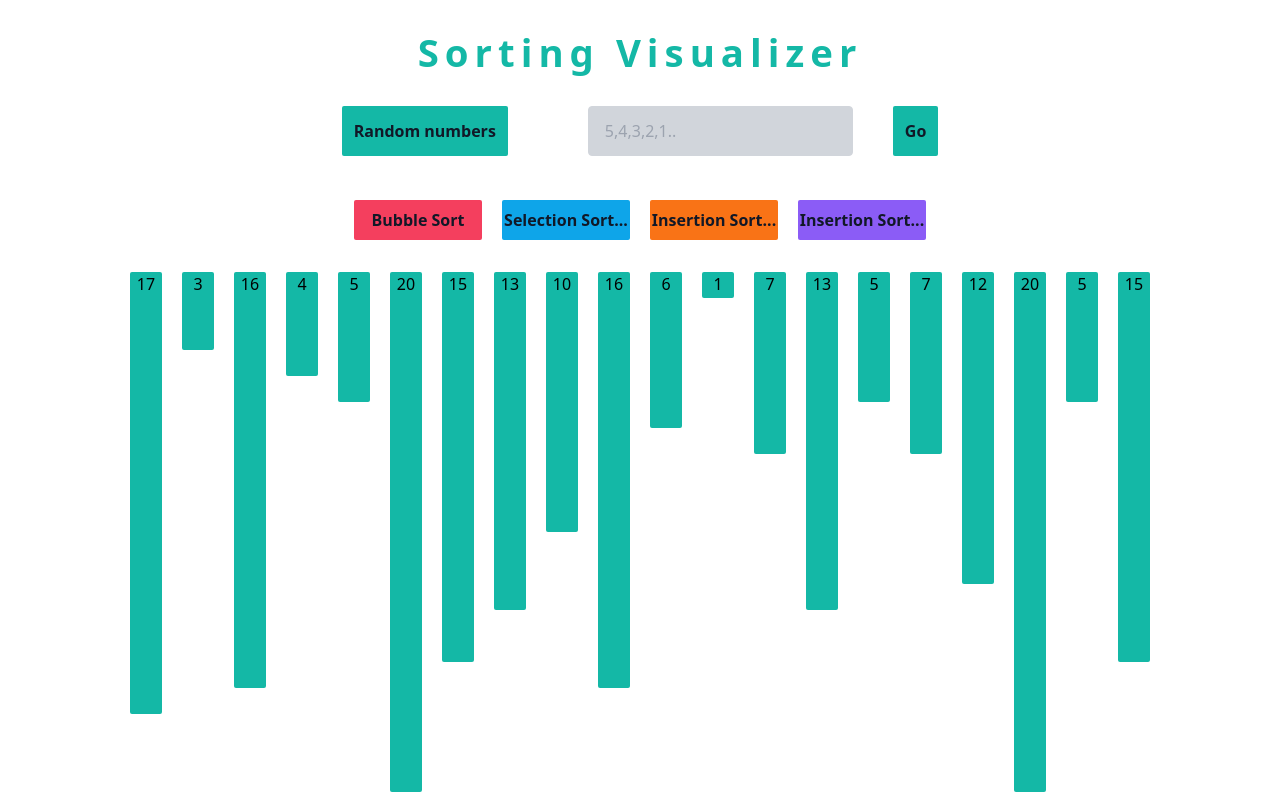
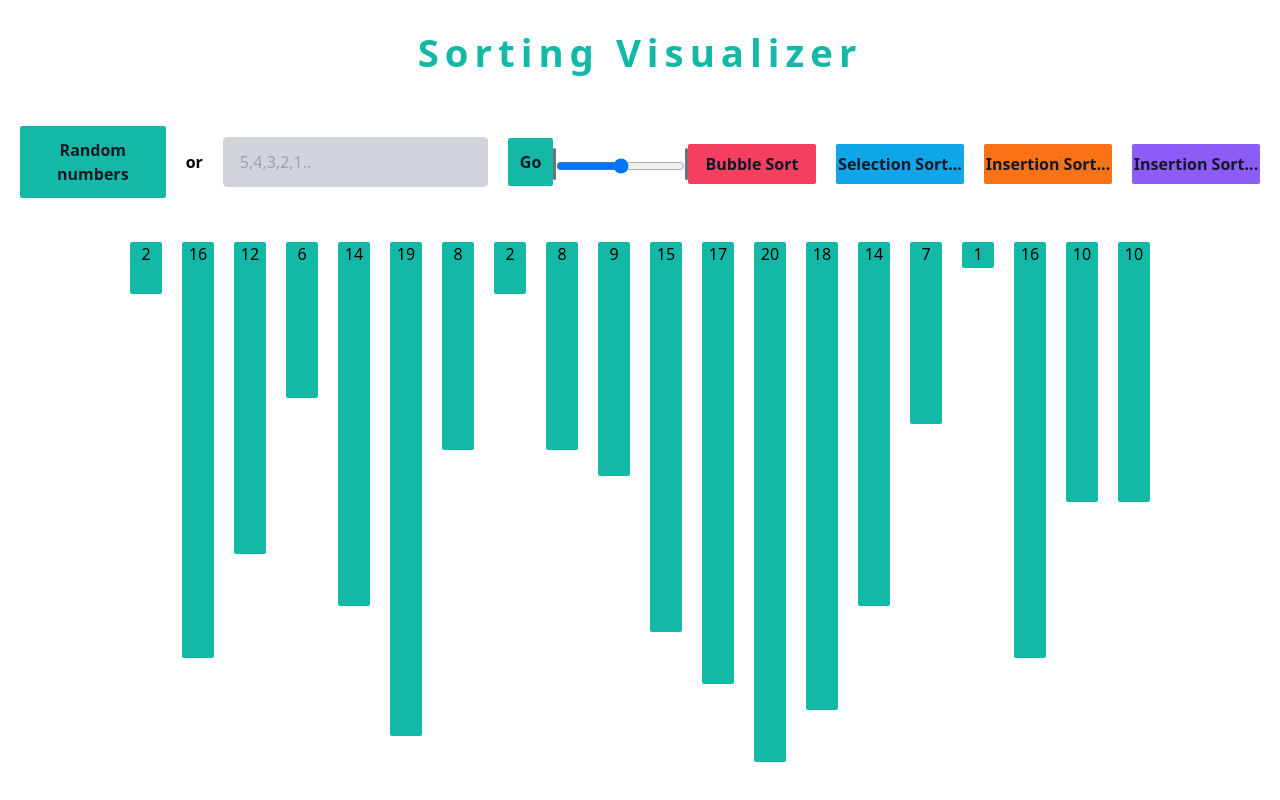
Before and after one commit to LBLBLBLBLBLB/sorting-visualizer, a React (Vite) app: page / in a window 1280 px wide. Built offline with nearby package versions, Linux system fonts and the light colour scheme.

Commit message:
change style

```diff
--- a/src/App.tsx
+++ b/src/App.tsx
@@ -1,4 +1,4 @@
-import { useState, useEffect } from "react";
+import { useState } from "react";
 
 import { generateRandomArr } from "./utils/randomArrayGenerator";
 
@@ -7,6 +7,8 @@ import InputSection from "./components/InputSection";
 import ErrorMessage from "./components/ErrorMessage";
 import SortingButtons from "./components/SortingButtons";
 import DisplayNumbers from "./components/DisplayNumbers";
+import SortingSpeed from "./components/SortingSpeed";
+import DivideLine from "./components/DivideLine";
 
 const App = () => {
   const [inputArray, setInputArray] = useState<number[]>([]);
@@ -23,7 +25,6 @@ const App = () => {
 
     if (inputTxt === "") {
       setInputArray([]);
-      setDisplayInputNums([]);
     } else {
       const arrOfNums = inputTxt.split(",").map(Number);
       setInputArray(arrOfNums);
@@ -57,10 +58,6 @@ const App = () => {
     }
   };
 
-  useEffect(() => {
-    displayInput(true);
-  }, []);
-
   const bubbleSort = async () => {
     const arr = [...displayInputNums];
     for (let i = 0; i < arr.length; i++) {
@@ -73,7 +70,7 @@ const App = () => {
           arr[j] = arr[j + 1];
           arr[j + 1] = temp;
 
-          await new Promise((resolve) => setTimeout(resolve, 1000));
+          await new Promise((resolve) => setTimeout(resolve, 2000));
 
           setDisplayInputNums([...arr]);
         }
@@ -86,11 +83,16 @@ const App = () => {
   return (
     <>
       <Header />
-      <div className="flex items-center flex-col">
-        <InputSection displayInput={displayInput} handleInput={handleInput} />
-        <ErrorMessage errorMsg={errorMsg} />
+      <div className="flex pl-5 pr-5 justify-around mt-5 items-center mb-10">
+        <div>
+          <InputSection displayInput={displayInput} handleInput={handleInput} />
+          <ErrorMessage errorMsg={errorMsg} />
+        </div>
+        <DivideLine />
+        <SortingSpeed />
+        <DivideLine />
+        <SortingButtons sorting={sorting} bubbleSort={bubbleSort} />
       </div>
-      <SortingButtons sorting={sorting} bubbleSort={bubbleSort} />
       <DisplayNumbers
         displayInputNums={displayInputNums}
         swapIndices={swapIndices}
--- /dev/null
+++ b/src/components/DivideLine.tsx
@@ -0,0 +1,5 @@
+const DivideLine = () => {
+  return <div className="bg-gray-500 w-[3px] h-8 rounded-xl"></div>;
+};
+
+export default DivideLine;
--- a/src/components/ErrorMessage.tsx
+++ b/src/components/ErrorMessage.tsx
@@ -4,7 +4,7 @@ interface ErrorMessageProps {
 
 const ErrorMessage: React.FC<ErrorMessageProps> = ({ errorMsg }) => {
   return (
-    <div className="flex justify-center h-8 mb-2 ">
+    <div className="fixed h-8 ">
       <p className=" text-sm text-red-600 ">{errorMsg}</p>
     </div>
   );
--- a/src/components/InputSection.tsx
+++ b/src/components/InputSection.tsx
@@ -8,13 +8,14 @@ const InputSection: React.FC<InputSectionProps> = ({
   handleInput,
 }) => {
   return (
-    <div className="flex gap-10 mb-1">
+    <div className="flex gap-5 mb-1 items-center">
       <button
         onClick={() => displayInput(true)}
-        className="bg-teal-500 px-3 py-1 rounded-sm font-semibold text-gray-900 mr-10"
+        className="bg-teal-500 px-4 py-3 rounded-sm font-semibold text-gray-900 "
       >
         Random numbers
       </button>
+      <p className="font-bold">or</p>
       <input
         onChange={handleInput}
         type="text"
@@ -23,7 +24,7 @@ const InputSection: React.FC<InputSectionProps> = ({
       />
       <button
         onClick={() => displayInput()}
-        className="bg-teal-500 px-3 py-1 rounded-sm font-semibold text-gray-900"
+        className="bg-teal-500 px-3 py-3 rounded-sm font-semibold text-gray-900"
       >
         Go
       </button>
--- a/src/components/SortingButtons.tsx
+++ b/src/components/SortingButtons.tsx
@@ -8,7 +8,7 @@ const SortingButtons: React.FC<SortingButtonProps> = ({
   sorting,
 }) => {
   return (
-    <div className="flex justify-center gap-5 mb-8">
+    <div className="flex justify-center gap-5 ">
       <button
         onClick={bubbleSort}
         className=" bg-rose-500 w-32 h-10 rounded-sm font-semibold text-gray-900"
--- /dev/null
+++ b/src/components/SortingSpeed.tsx
@@ -0,0 +1,9 @@
+const SortingSpeed = () => {
+  return (
+    <div className="mt-2">
+      <input type="range" min="0" max="100" step="10" />
+    </div>
+  );
+};
+
+export default SortingSpeed;
```
